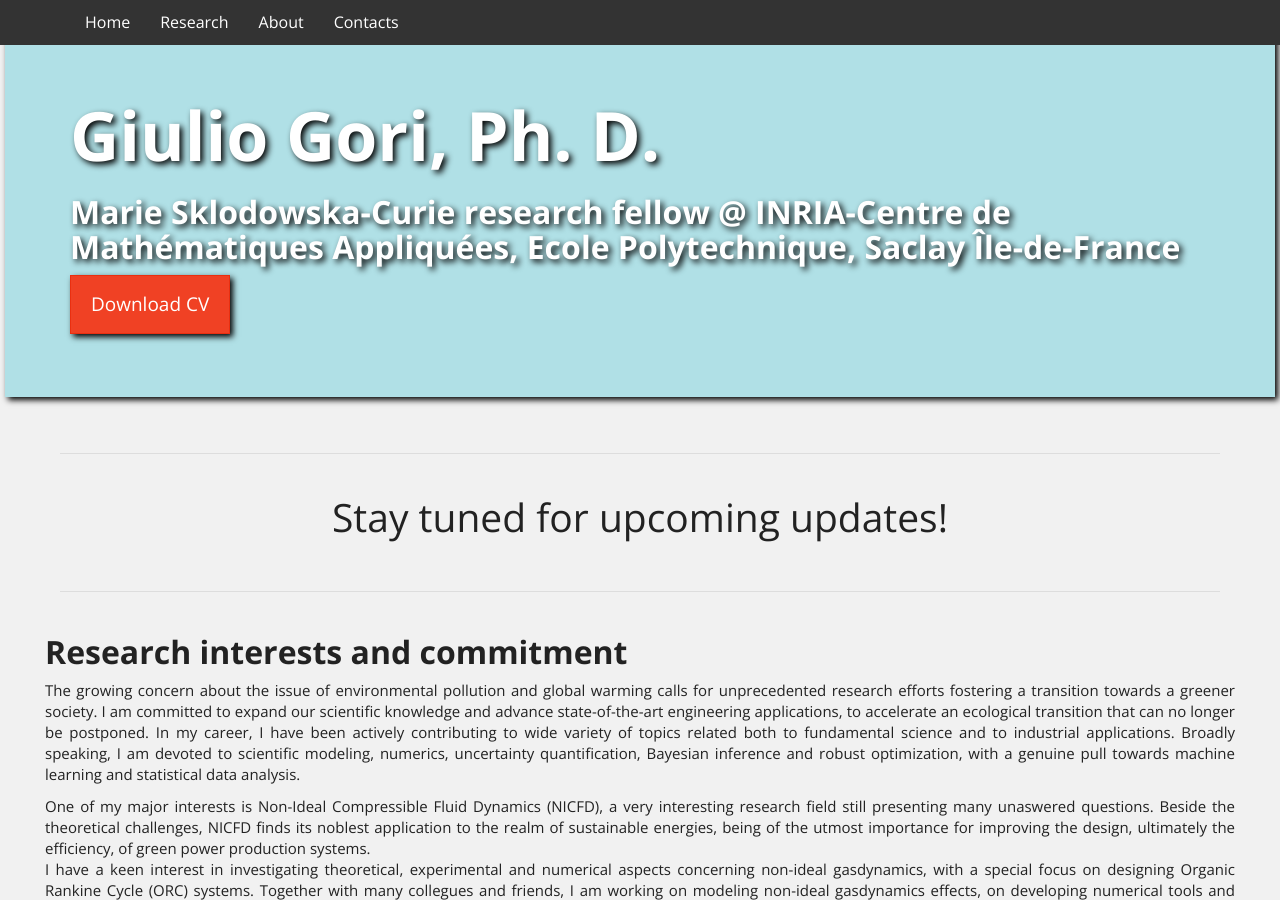
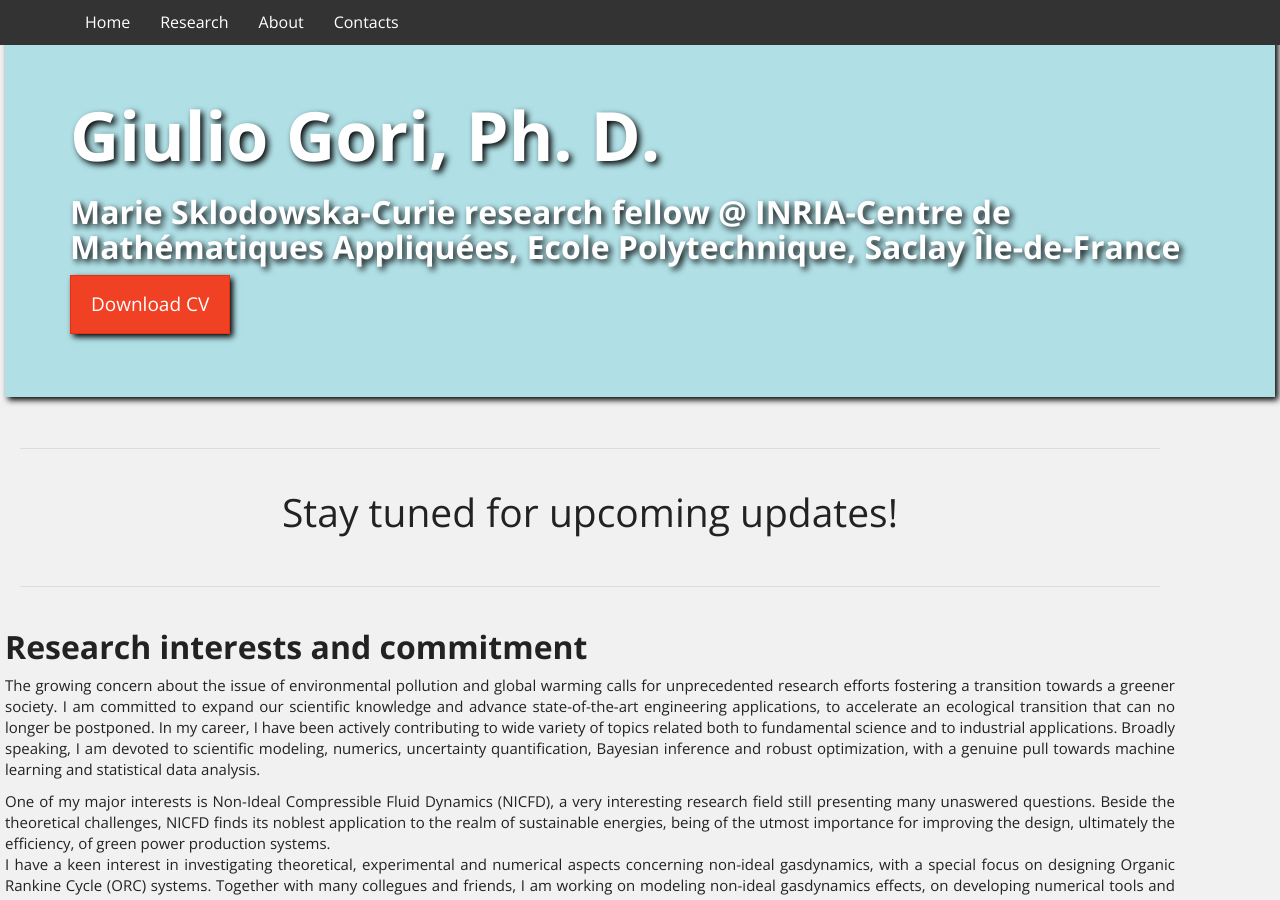
Before and after one commit to LaSerpe/LaSerpe.github.io, a Jekyll site: the page built from index.html, in a window 1280 px wide and 900 px high. Built offline with Jekyll 4.4.1, drawn with Linux system fonts in a browser that asks for light colours; nearby versions of some CDN libraries; library files that are not in the unit come from our copies.

Commit message:
research estetics

```diff
--- a/index.html
+++ b/index.html
@@ -16,7 +16,7 @@ layout: default
 </div>
 
 
-<div class="container" style="padding:5px">
+<div class="container" style="margin:5px">
 
     <!-- Begin Special Banner for temporary announcements. End the comment here to enable... --->
 
```
